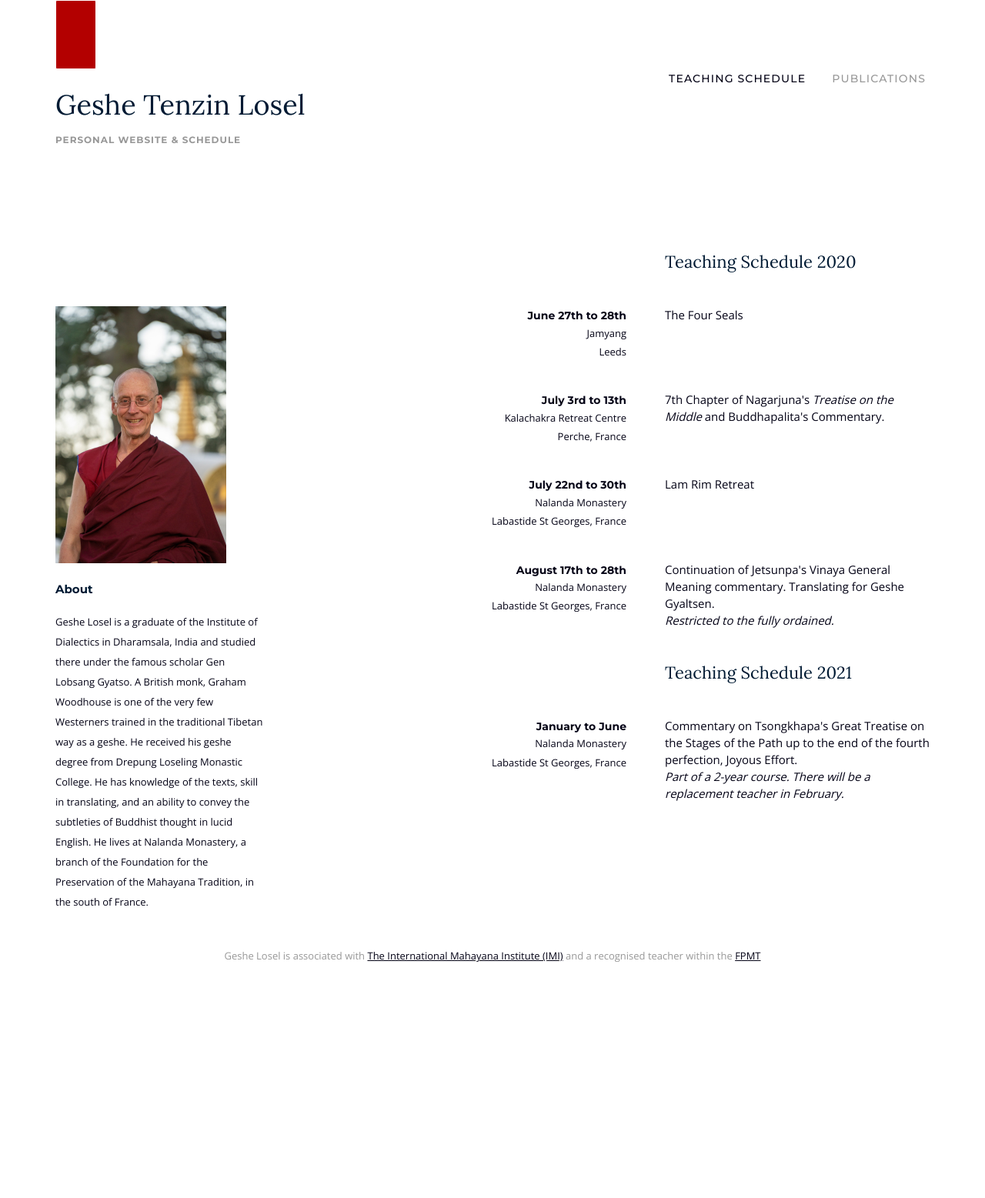
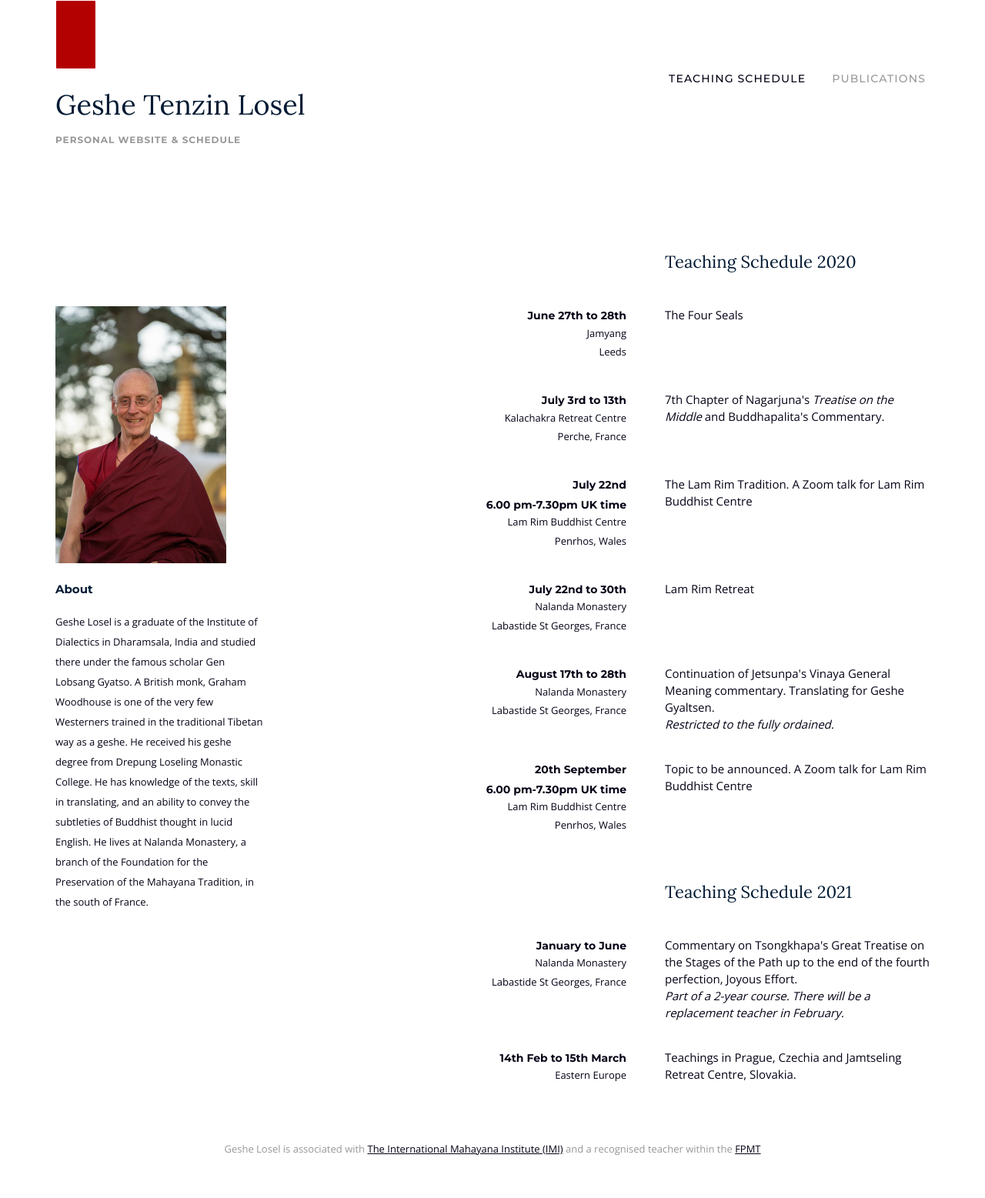
Before and after one commit to hallodom/geshe-graham-losel, a Jekyll site: the page built from index.html, in a window 1280 px wide. Shown: the whole page at 77% size. Built offline with Jekyll 4.4.1, drawn with Linux system fonts in a browser that asks for light colours; before the commit the page ends 1307 px from its top, so only the background shows below that.

Commit message:
Add new events
Increase spacing between events when two titles are present

```diff
--- a/css/site.css
+++ b/css/site.css
@@ -140,6 +140,7 @@
 }
 
 .event-date,
+.event-time,
 .event-location {
 	text-align: right;
 	margin: 0;
@@ -160,6 +161,15 @@
 	margin-bottom: .4rem;
 }
 
+.event-time {
+	display: inline-block;
+	font-family: Montserrat;
+	font-weight: bold;
+	font-size: 14px;
+	line-height: 14px;
+	margin-bottom: .4rem;
+}
+
 .event-location {
 	font-weight: normal;
 	font-size: 13px;
@@ -172,6 +182,10 @@
 	font-size: 15px;
 	line-height: 22px;
 	text-align: left;
+}
+
+.event-title + .event-title {
+	margin-bottom: 36px
 }
 
 .event-info {
--- a/index.html
+++ b/index.html
@@ -65,6 +65,21 @@
         <div class="col-xs-6
                     col-sm-4
                     event-info">
+            <time class="event-date">July 22nd</time>
+            <time class="event-time">6.00 pm-7.30pm UK time</time>
+            <p class="event-location">Lam Rim Buddhist Centre</p>
+            <p class="event-location">Penrhos, Wales</p>
+        </div>
+
+        <div class="col-xs-6
+                    col-sm-5">
+            <p class="event-title">The Lam Rim Tradition. A Zoom talk for Lam Rim Buddhist Centre</p>
+        </div>
+
+        <!-- Event -->
+        <div class="col-xs-6
+                    col-sm-4
+                    event-info">
             <time class="event-date">July 22nd to 30th</time>
             <p class="event-location">Nalanda Monastery</p>
             <p class="event-location">Labastide St Georges, France</p>
@@ -88,7 +103,21 @@
                     col-sm-5">
             <p class="event-title">Continuation of Jetsunpa's Vinaya General Meaning commentary. Translating for Geshe Gyaltsen.</p>
             <p class="event-title"><i>Restricted to the fully ordained.</i></p>
+        </div>
 
+        <!-- Event -->
+        <div class="col-xs-6
+                    col-sm-4
+                    event-info">
+            <time class="event-date">20th September</time>
+            <time class="event-time">6.00 pm-7.30pm UK time</time>
+            <p class="event-location">Lam Rim Buddhist Centre</p>
+            <p class="event-location">Penrhos, Wales</p>
+        </div>
+
+        <div class="col-xs-6
+                    col-sm-5">
+            <p class="event-title">Topic to be announced. A Zoom talk for Lam Rim Buddhist Centre</p>
         </div>
 
         <!-- Schedule header -->
@@ -113,7 +142,19 @@
                     col-sm-5">
             <p class="event-title">Commentary on Tsongkhapa's Great Treatise on the Stages of the Path up to the end of the fourth perfection, Joyous Effort.</p>
             <p class="event-title"><i>Part of a 2-year course. There will be a replacement teacher in February.</i></p>
+        </div>
 
+        <!-- Event -->
+        <div class="col-xs-6
+                    col-sm-4
+                    event-info">
+            <time class="event-date">14th Feb to 15th March</time>
+            <p class="event-location">Eastern Europe</p>
+        </div>
+
+        <div class="col-xs-6
+                    col-sm-5">
+            <p class="event-title">Teachings in Prague, Czechia and Jamtseling Retreat Centre, Slovakia.</p>
         </div>
 
       </div>
```
Also changed, not shown: 2 other files.
